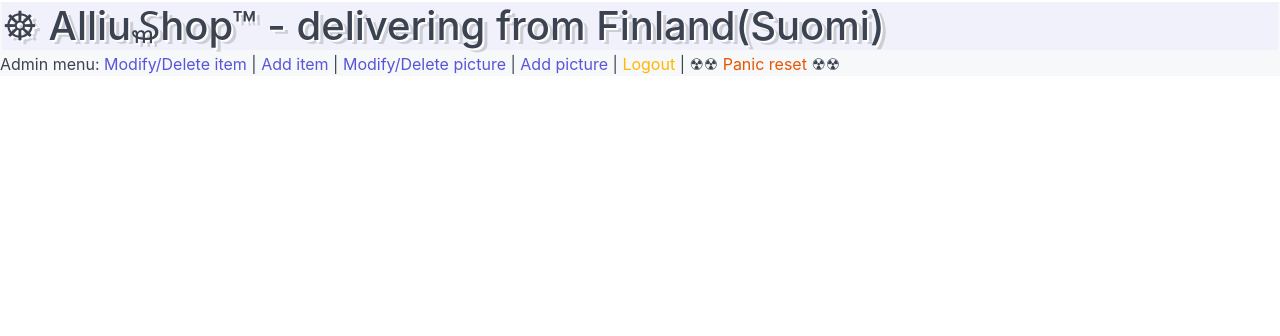
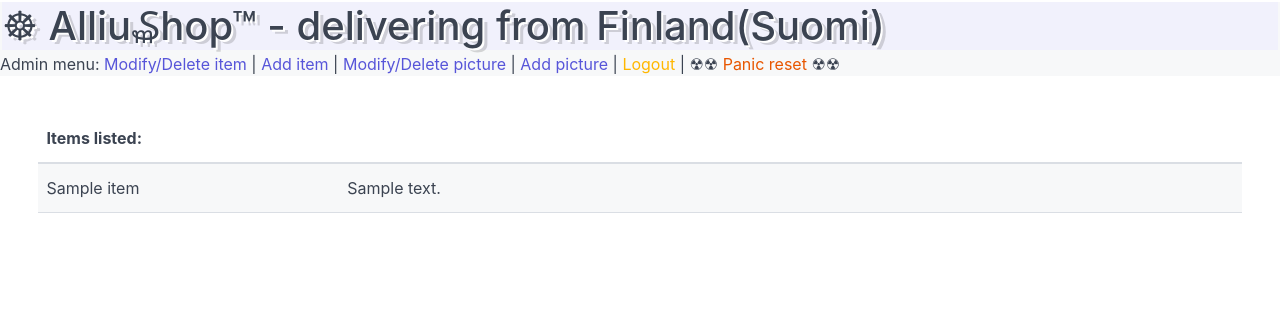
Before and after one commit to sginne/Allium, a Flask app: template app/templates/alliplate/admin.html in a window 1280 px wide. Shown: the top 336 px of the page. Run offline with Flask 2, Linux system fonts and the light colour scheme; the template is opened without the code that fills it: values that come from a table or form of the project are taken from there, others are empty; tables that the repository leaves empty hold one stand-in row (values such as "Sample post").

Commit message:
items table

```diff
--- a/app/templates/alliplate/admin.html
+++ b/app/templates/alliplate/admin.html
@@ -8,5 +8,34 @@
         {% include config['TEMPLATE_NAME'] ~ "/elements/header.html" %}
         {% include config['TEMPLATE_NAME'] ~ "/elements/admin-menu.html" %}
     </header>
+    {% if items|length>0 %}
+
+        <table style="margin:3%;width: 94%;" class="table table-striped">
+            <thead>
+                <tr>
+                    <th colspan="100%">Items listed:</th>
+                </tr>
+            </thead>
+            {% for item in items %}
+                <tr>
+                    <td width="25%;">
+                        {{item.name}}
+                    </td>
+                    <td>
+                        {{item.description}}
+                    </td>
+                </tr>
+            {% endfor %}
+        </table>
+
+    {% else %}
+        <table style="margin:3%;width: 94%;" class="table table-striped">
+            <thead>
+                <tr>
+                    <th colspan="100%">No items</th>
+                </tr>
+            </thead>
+        </table>
+    {% endif %}
 </body>
 </html>
```
